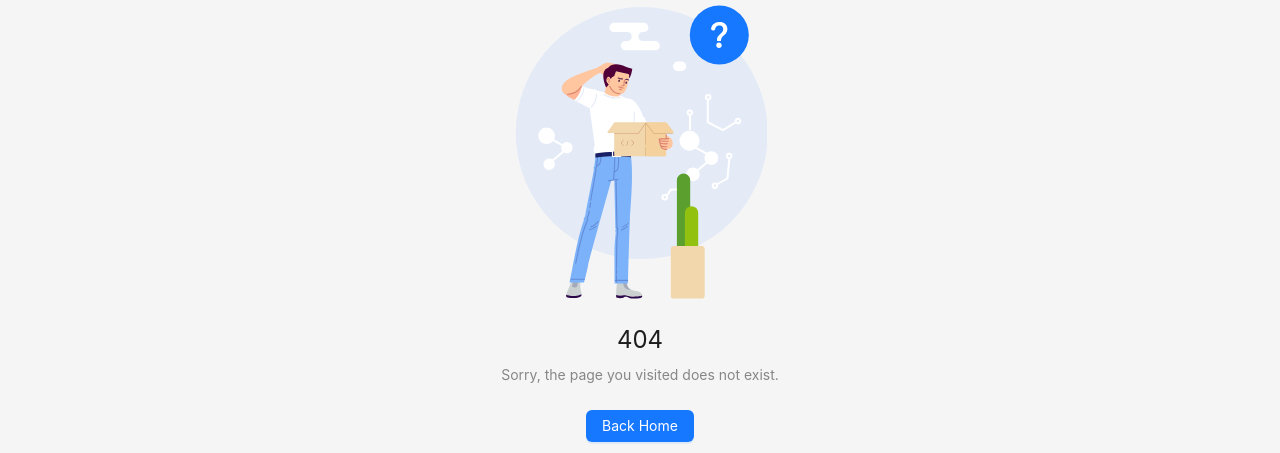
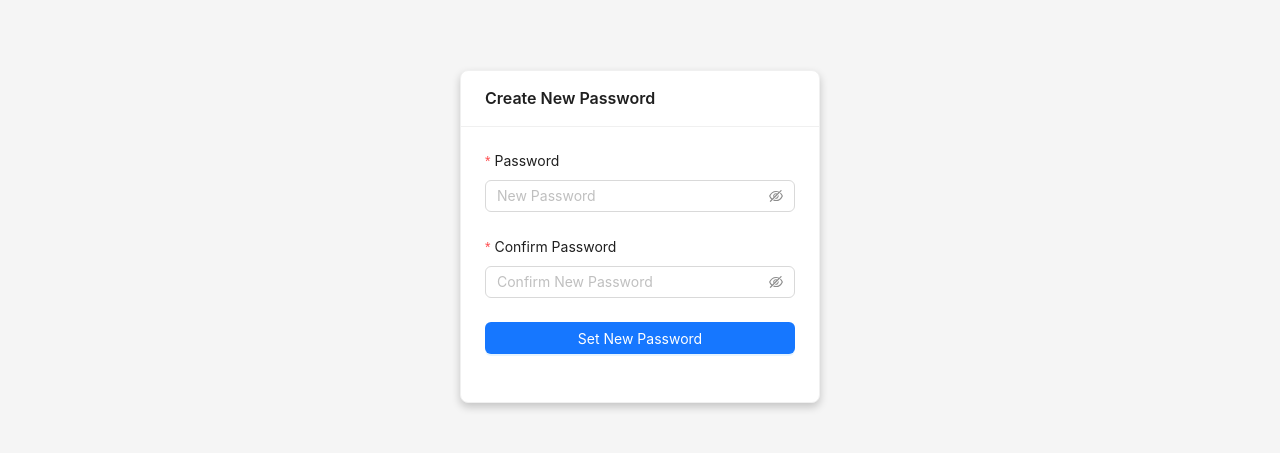
Before and after one commit to alperenerS/steelify.io, a React (Create React App) app in the folder client/: page /reset-password/1 in a window 1280 px wide. Shown: the part 164-617 px from the top of the page. Built offline with nearby package versions, Linux system fonts and the light colour scheme.

Commit message:
Future: Forgot/Reset Password Updates

```diff
--- a/client/src/App.js
+++ b/client/src/App.js
@@ -35,7 +35,7 @@ function App() {
             <Route path="/about-us" element={<AboutUs />} />
             <Route path="/my-requests" element={<PrivateRoute><MyRequests /></PrivateRoute>} />
             <Route path="/profile" element={<PrivateRoute><Profile /></PrivateRoute>} />
-            <Route path="/reset-password" element={<PrivateRoute><ResetPassword /></PrivateRoute>} />
+            <Route path="/reset-password/:token" element={<ResetPassword />} />
             <Route path="/forgot-password" element={<ForgotPassword />} />
             {/* <Route path="/activation-notification" element={<ActivationNotification />} /> */}
             <Route path="/*" element={<PageNotFound />} />
--- a/client/src/EmailTemplates/ForgotPassword/forgotPasswordMailTemplate.js
+++ b/client/src/EmailTemplates/ForgotPassword/forgotPasswordMailTemplate.js
@@ -1,11 +1,11 @@
-const getEmailHtml = (userFirstname, token) => `
+const getEmailHtml = (username, token) => `
 <html>
   <body style="background-color: #f6f9fc; padding: 10px 0;">
     <div style="background-color: #ffffff; border: 1px solid #f0f0f0; padding: 45px;">
       <img src="https://yenastorage.blob.core.windows.net/steelify/steelifyLogo.png" width="180" height="60" alt="Steelify Logo" style="display: block; margin: 0 auto;" />
       <div>
         <p style="font-size: 16px; font-family: 'Open Sans', 'HelveticaNeue-Light', 'Helvetica Neue Light', 'Helvetica Neue', Helvetica, Arial, 'Lucida Grande', sans-serif; font-weight: 300; color: #404040; line-height: 26px;">
-          Hi ${userFirstname},
+          Hi ${username},
         </p>
         <p style="font-size: 16px; font-family: 'Open Sans', 'HelveticaNeue-Light', 'Helvetica Neue Light', 'Helvetica Neue', Helvetica, Arial, 'Lucida Grande', sans-serif; font-weight: 300; color: #404040; line-height: 26px;">
           We received a request to reset the password for your Steelify.io account. If you made this request, please click the button below to set a new password.
--- a/client/src/Pages/ForgotPassword/forgotPassword.js
+++ b/client/src/Pages/ForgotPassword/forgotPassword.js
@@ -12,21 +12,20 @@ const ForgotPassword = () => {
   const navigate = useNavigate();
 
   const handleSubmit = async () => {
-    const userFirstname = email.substring(0, email.indexOf("@")); // "@" işaretine kadar olan kısmı alın
+    try {
+      const tokenResponse = await axios.post(`${API_BASE_URL}/email-sender/create-token`, { email });
+      const { token, username } = tokenResponse.data;
 
-    try {
-      // E-posta içeriği için token olmadan önce hazırlanır
-      const placeholderToken = "placeholder-token"; // API'den gerçek token alınana kadar geçici bir token
-      const initialHtml = getEmailHtml(userFirstname, placeholderToken);
+      if (token && username) {
+        const emailHtml = getEmailHtml(username, token);
 
-      // Token almak ve e-posta göndermek için API çağrısı yapılıyor
-      const response = await axios.post(`${API_BASE_URL}/email-sender/reset-password`, {
+        const emailResponse = await axios.post(`${API_BASE_URL}/email-sender/reset-password`, {
           to: email,
           subject: 'Password Reset Request',
-        html: initialHtml.replace(placeholderToken, "${token}")  // Gerçek token ile placeholder token değiştiriliyor
+          html: emailHtml
         });
 
-      if (response.data && response.data.message.includes("Successfully")) {
+        if (emailResponse.data && emailResponse.data.message.includes("Successfully")) {
           setResult({
             status: 'success',
             title: 'Password Reset Link Sent',
@@ -35,8 +34,11 @@ const ForgotPassword = () => {
         } else {
           throw new Error('Failed to send email');
         }
+      } else {
+        throw new Error('Token or username not received');
+      }
     } catch (error) {
-      console.error('Error during the email sending process:', error);
+      console.error('Error during the reset password process:', error);
       setResult({
         status: 'error',
         title: 'Failed to Send Reset Email',
--- a/client/src/Pages/ResetPasword/resetPassword.js
+++ b/client/src/Pages/ResetPasword/resetPassword.js
@@ -1,23 +1,57 @@
 import React, { useState } from 'react';
-import { Form, Input, Button, Typography, Card } from 'antd';
+import { useParams } from 'react-router-dom'; // Import useParams
+import { Form, Input, Button, Typography, Card, message } from 'antd';
 import { LockOutlined } from '@ant-design/icons';
-import './resetPassword.css'; // Ensure you have the CSS file in the same folder
+import axios from 'axios';
+import './resetPassword.css';
 
 const { Title } = Typography;
 
 const ResetPassword = () => {
+    const { token } = useParams(); // Retrieve the token from the URL
     const [password, setPassword] = useState('');
     const [confirmPassword, setConfirmPassword] = useState('');
 
-    const handleSubmit = () => {
-        if (password !== confirmPassword) {
-            console.error('Passwords do not match!');
-            // Uygulamada hata mesajı gösterme
-            return;
+   const handleSubmit = async () => {
+    if (password !== confirmPassword) {
+        message.error('Passwords do not match!');
+        return;
+    }
+
+    // Preparing the data for the request
+    const requestData = {
+        token, // Assuming 'token' is still retrieved from useParams and used here.
+        newPassword: password,
+        confirmNewPasswd: confirmPassword
+    };
+
+    // Logging the request details for debugging
+    console.log("Sending PUT request to URL:", 'http://localhost:3005/api/email-sender/newPasswd');
+    console.log("Request Data:", requestData);
+
+    try {
+        const response = await axios.put('http://localhost:3005/api/email-sender/newPasswd', requestData);
+
+        // Check the success flag more defensively
+        if (response && response.data && response.data.success) {
+            message.success('Password reset successful');
+            // Additional actions such as redirecting the user can be placed here
+        } else {
+            // Ensure there's a default error message in case the data structure isn't as expected
+            message.error('Password reset failed: ' + (response.data.message || 'Unknown error'));
         }
-        console.log('Password reset successful:', password);
-        // Burada back-end'e bir istek gönderilir
-    };
+    } catch (error) {
+        console.error('Password reset request failed:', error);
+        // Check if error response exists and has a data message
+        if (error.response && error.response.data) {
+            message.error('Password reset failed: ' + error.response.data.message);
+        } else {
+            message.error('Password reset failed');
+        }
+    }
+};
+
+
 
     return (
         <div className="reset-password-container">
```
Lines whose indentation alone changed are shown as unchanged.
